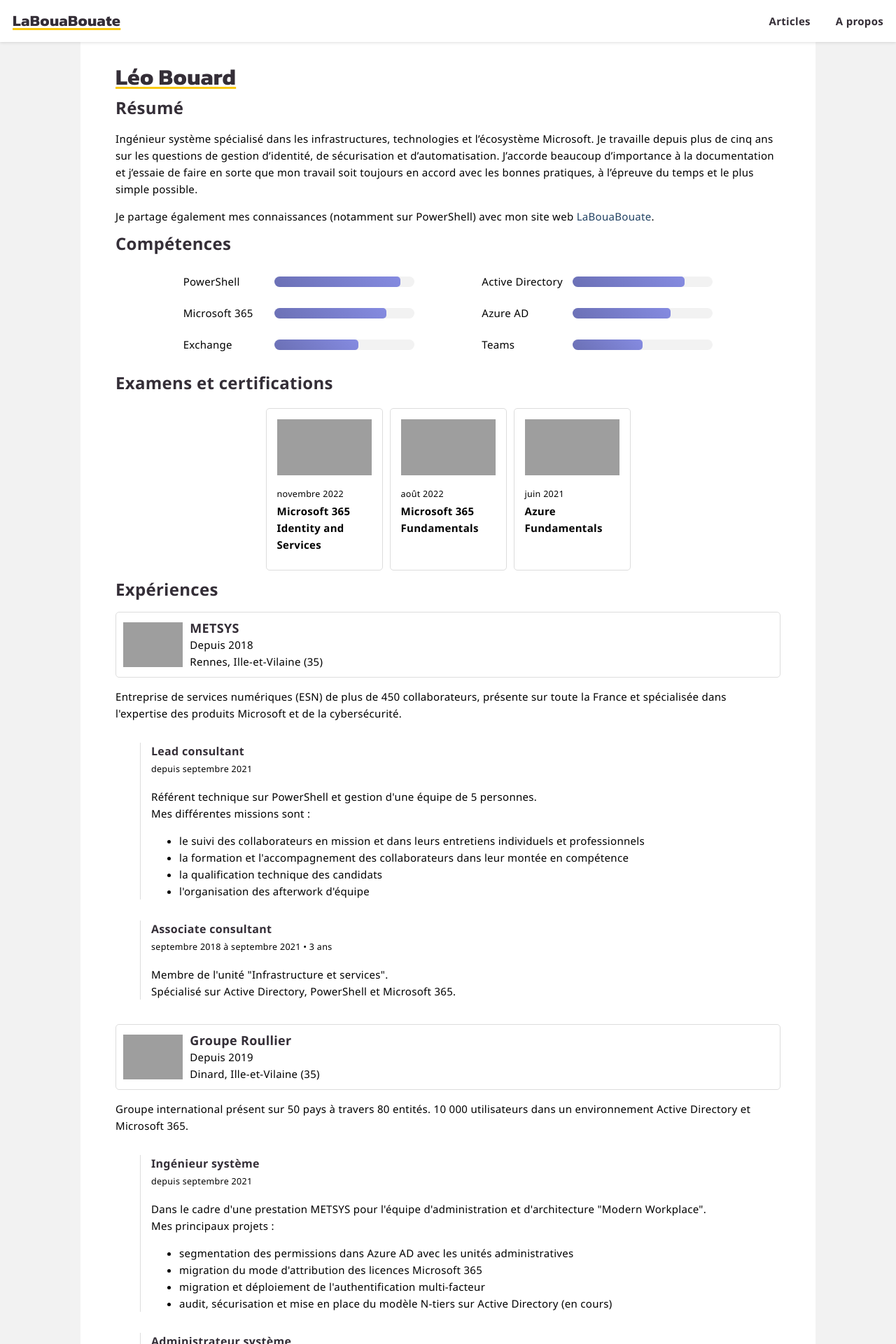
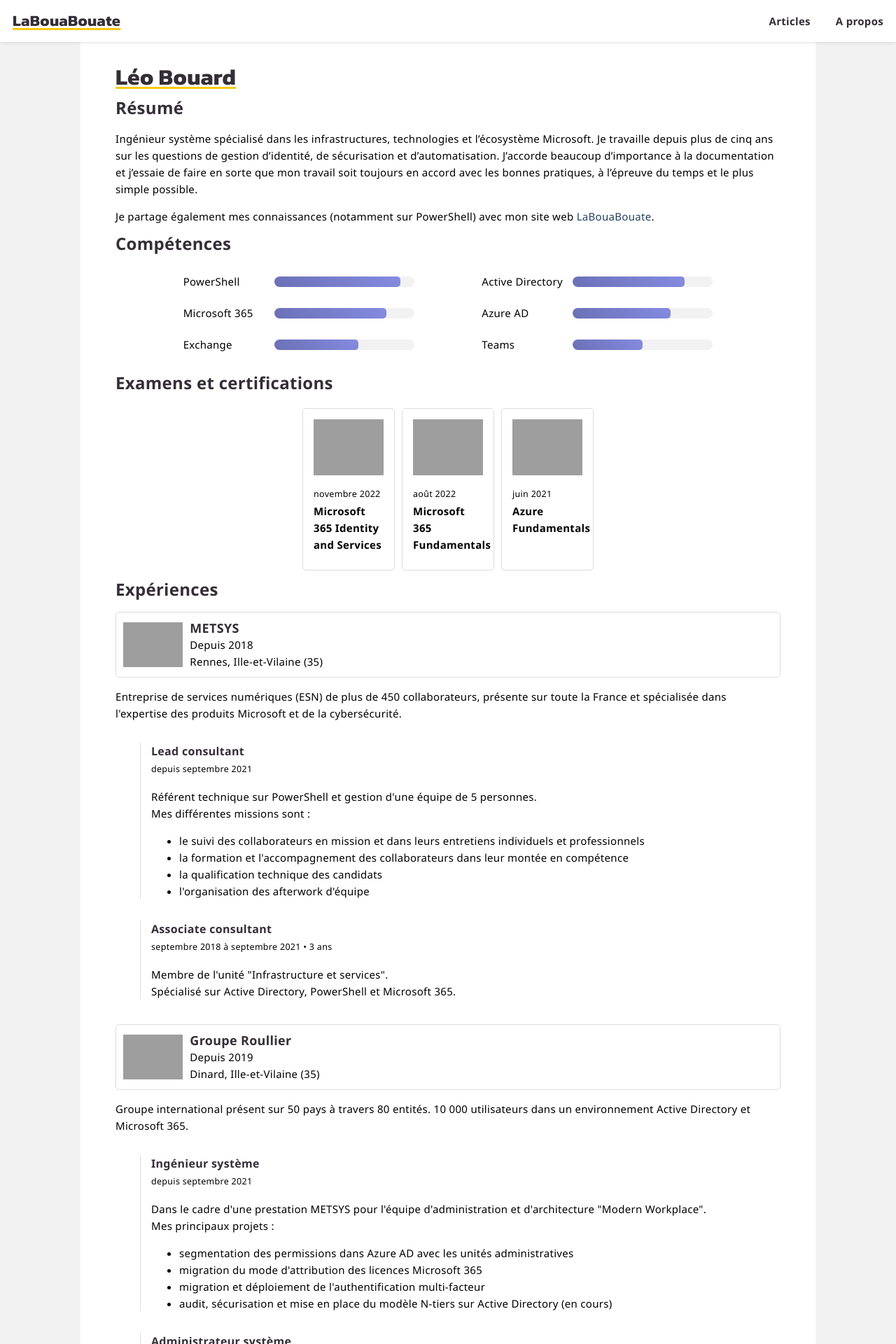
Before and after one commit to leobouard/leobouard.github.io, a Jekyll site: the page built from cv.md, in a window 1280 px wide. Shown: the top 1920 px of the page at 70% size. Built offline with Jekyll 4.4.1, drawn with Linux system fonts in a browser that asks for light colours; some web fonts are replaced; grey boxes are pictures that could not be loaded.

Commit message:
Update cv.scss

```diff
--- a/assets/css/cv.scss
+++ b/assets/css/cv.scss
@@ -6,7 +6,7 @@
 .certification {
     margin: 5px;
     height: 200px;
-    max-width: 135px;
+    max-width: 100px;
     flex: 1;
     flex-basis: 135px;
     border-radius: 5px;
@@ -29,6 +29,7 @@
 div.certification > span {
     font-weight: 600;
     display: block;
+    font-size: 15px;
 }
 
 .experience {
```
